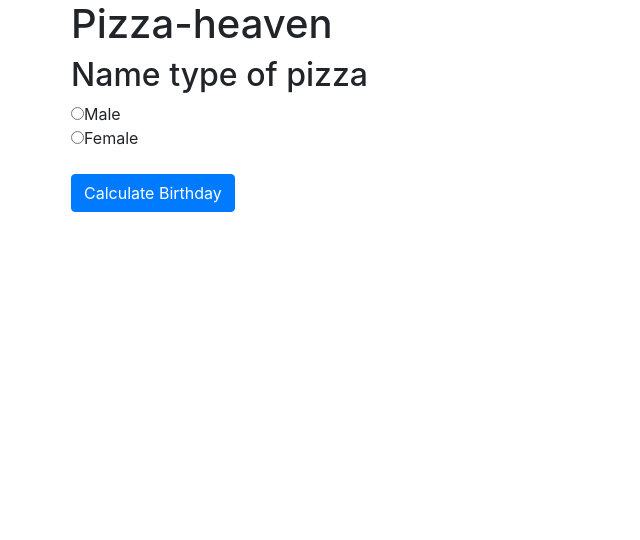
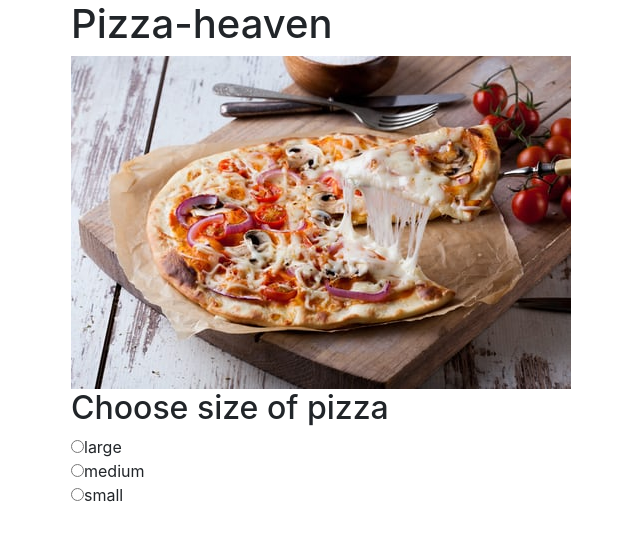
Before and after one commit to Glo18/Pizza-heaven, a plain HTML site: page index.html in a window 1280 px wide. Shown: the whole page, without its empty margins (14-654 px from the left). Drawn offline with Linux system fonts and the light colour scheme.

Commit message:
add image

```diff
--- a/index.html
+++ b/index.html
@@ -10,17 +10,20 @@
 <body>
     <div class="container">
         <h1>Pizza-heaven</h1>
+        <img src="/images/pizza.jpeg">
         <div class="row">
             <div class="col-md-6">
-                <h2>Name type of pizza</h2>
+                <h2>Choose size of pizza</h2>
                 <form id="Pizza type">
                     <form class="form-group radio-button">
-                        <input type="radio" class="genders labels" value="male" id="rad1" name="gender" required>Male
+                        <input type="radio" class="size labels" value="large" id="rad1" name="size" required>large
                         <br>
-                        <input type="radio" class="genders labels" value="female" id="rad1" name="gender" required>Female
+                        <input type="radio" class="size labels" value="medium" id="rad1" name="size" required>medium
+                        <br>
+                        <input type="radio" class="size labels" value="small" id="rad1" name="size" required>small
+                        <br>
                     </form>
                     <br>
-                    <button type="button" name="button" class="btn btn-primary mb-2" onclick="findName()">Calculate Birthday</button>
 
                         </div>
                     </form>
```
Also changed, not shown: images/pizza.jpeg (added).
